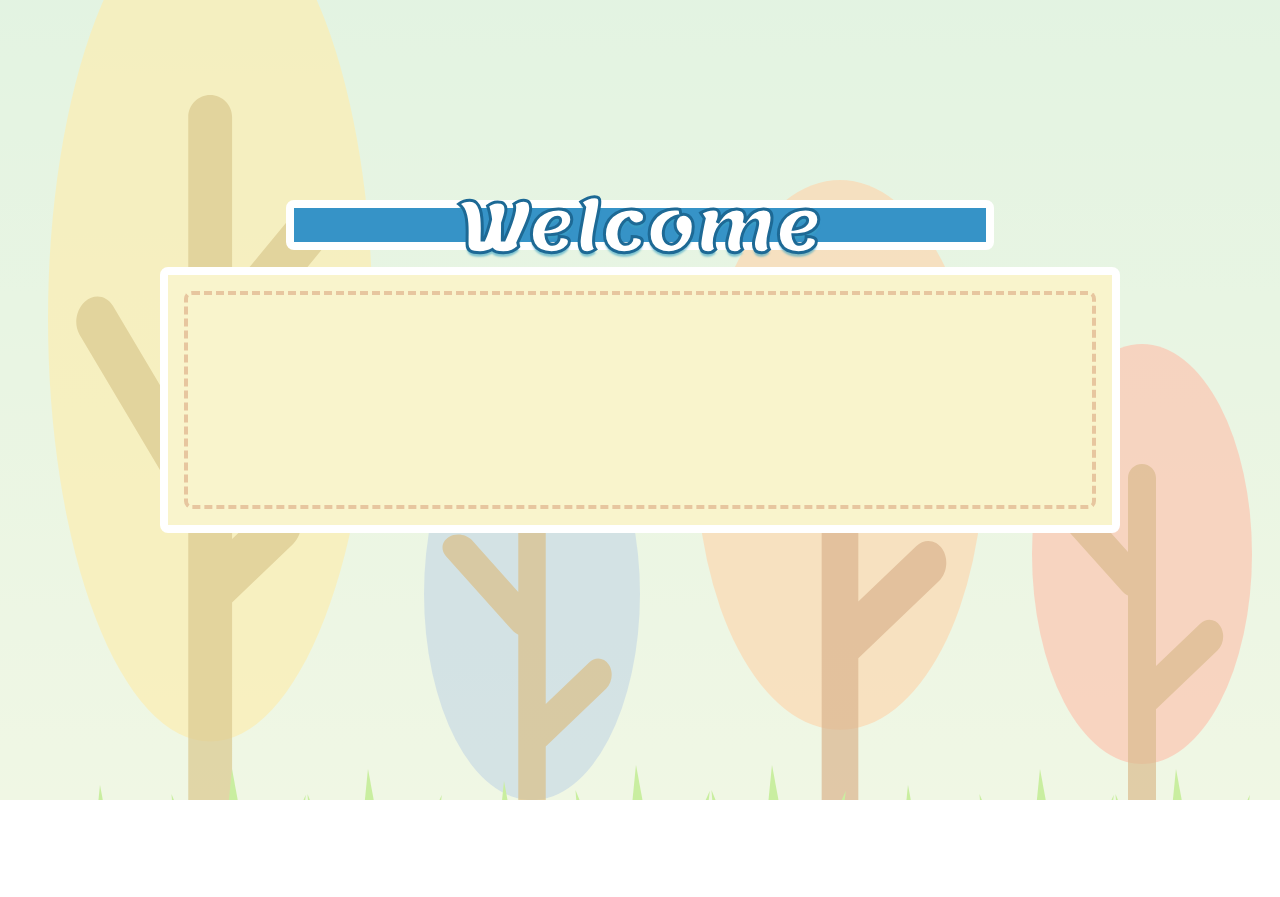
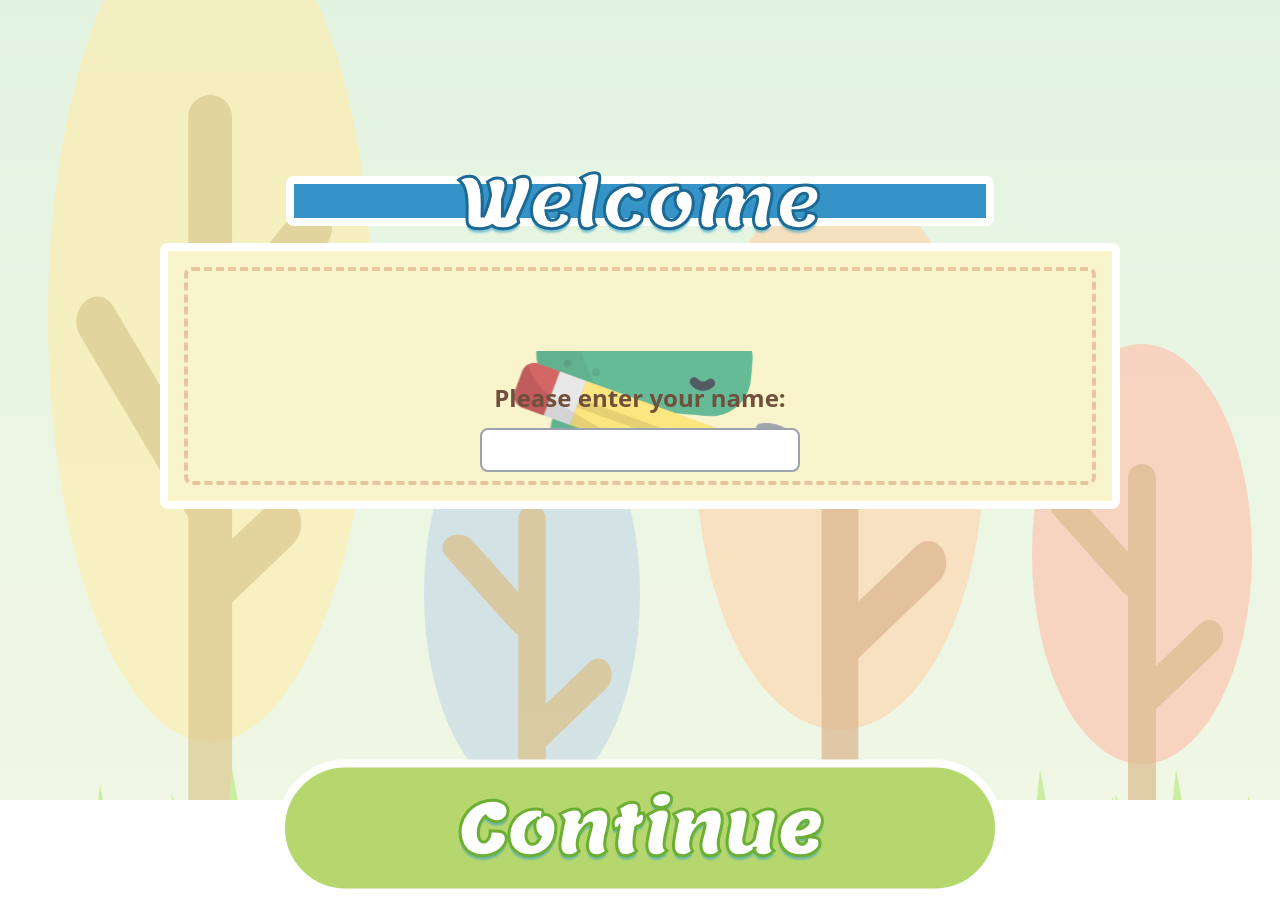
Before and after one commit to evonneng05/redesign, a React (Create React App) app: page /RegistrationPage in a window 1280 px wide. Before the commit the page ends 800 px from the top, so only its background shows below. Built offline with nearby package versions, Linux system fonts and the light colour scheme; no server answers; a web font is replaced by a local one.

Commit message:
Registration Page and Links added

```diff
--- a/public/styles.css
+++ b/public/styles.css
@@ -198,6 +198,18 @@ button {
   left: 50%;
   transform: translate(-50%, -50%);
 }
+.continue-text{
+  -webkit-text-stroke: 3px #6BAF33;
+  color: white;
+  font-family: "Lemon", cursive;
+  font-size: 70px;
+  text-align: center;
+  text-shadow: 0px 4px 2px #3ba3c399;
+  position: absolute;
+  top: 50%;
+  left: 50%;
+  transform: translate(-50%, -50%);
+}
 .inner-border {
   position: absolute;
   top: 8px;
--- a/src/components/App.jsx
+++ b/src/components/App.jsx
@@ -10,6 +10,7 @@ function App() {
       <Routes>
         <Route path = "/" element={<Titlepage title ="Money Mojo" />}/>
         <Route path="/RegistrationPage" element={<RegistrationPage/>} />
+        <Route path="/MapPage" element={<MapPage />} />
       </Routes>
     </Router>
 
--- a/src/components/RegistrationPage.jsx
+++ b/src/components/RegistrationPage.jsx
@@ -1,12 +1,17 @@
 import React, { useState } from "react";
 import RegistrationBackground from "../assets/Background.svg";
+import Dino from "../assets/Dino.svg";
+import { useNavigate } from "react-router-dom";
 
 function RegistrationPage() {
   const [name, setName] = useState("");
+  const navigate = useNavigate();
+
 
   const handleSubmit = (e) => {
     e.preventDefault();
-    console.log(name);
+    console.log("Name: ", name);
+    navigate("/MapPage");
   };
 
   const handleChange = (e) => {
@@ -20,12 +25,47 @@ function RegistrationPage() {
         backgroundImage: `url(${RegistrationBackground})`,
       }}
     >
-      <div class="flex flex-col items-center justify-center h-screen">
-        <div class="rounded-lg w-3/4 h-1/3 bg-[#F9F4CC] border-8 border-white relative z-0">
-          <div class="rounded-lg absolute top-[-75px] left-1/2 transform -translate-x-1/2 w-3/4 h-1/5 bg-[#3693C7] border-8 border-white z-10">
-            <div class="welcome-text">Welcome</div>
+      <div className="flex flex-col items-center justify-center h-screen">
+        <div className="mb-12 rounded-lg w-3/4 h-1/3 bg-[#F9F4CC] border-8 border-white relative z-0 ">
+          <div
+            className="bg-cover bg-center absolute top-0 left-1/2 transform -translate-x-1/2 w-1/3 h-1/3"
+            style={{ backgroundImage: `url(${Dino})`, top: "100px" }}
+          ></div>
+          <div className="rounded-lg absolute top-[-75px] left-1/2 transform -translate-x-1/2 w-3/4 h-1/5 bg-[#3693C7] border-8 border-white z-10">
+            <div className="welcome-text">Welcome</div>
           </div>
-          <div class="rounded-lg absolute inset-4 border-dashed border-4 border-[#E7C69F]"></div>
+          <div className="rounded-lg absolute inset-4 border-dashed border-4 border-[#E7C69F]">
+            <div className="flex flex-col items-center justify-center h-full mt-12">
+              <form
+                onSubmit={handleSubmit}
+                className="flex flex-col items-center justify-center h-full"
+              >
+                <label
+                  htmlFor="name"
+                  className="text-xl font-bold mb-2 text-[#704F3D] rounded-md p-2"
+                  style={{ fontSize: "24px" }}
+
+                >
+                  Please enter your name:
+                </label>
+                <input
+                  type="text"
+                  id="name"
+                  name="name"
+                  className="border-2 border-gray-400 p-2 rounded-lg w-80"
+                  onChange={handleChange}
+                  value={name}
+                />
+                <button
+                  type="submit"
+                  className="continue-text bg-[#B5D76E] hover:bg-[#B5D76E] text-white font-bold py-2 px-4 rounded-full mt-4 border-8 border-white border-solid"
+                  style={{ marginTop: "50%", width: "75%" }}
+                >
+                  Continue
+                </button>
+              </form>
+            </div>
+          </div>
         </div>
       </div>
     </div>
```
Also changed, not shown: src/assets/Dino.svg (added).
